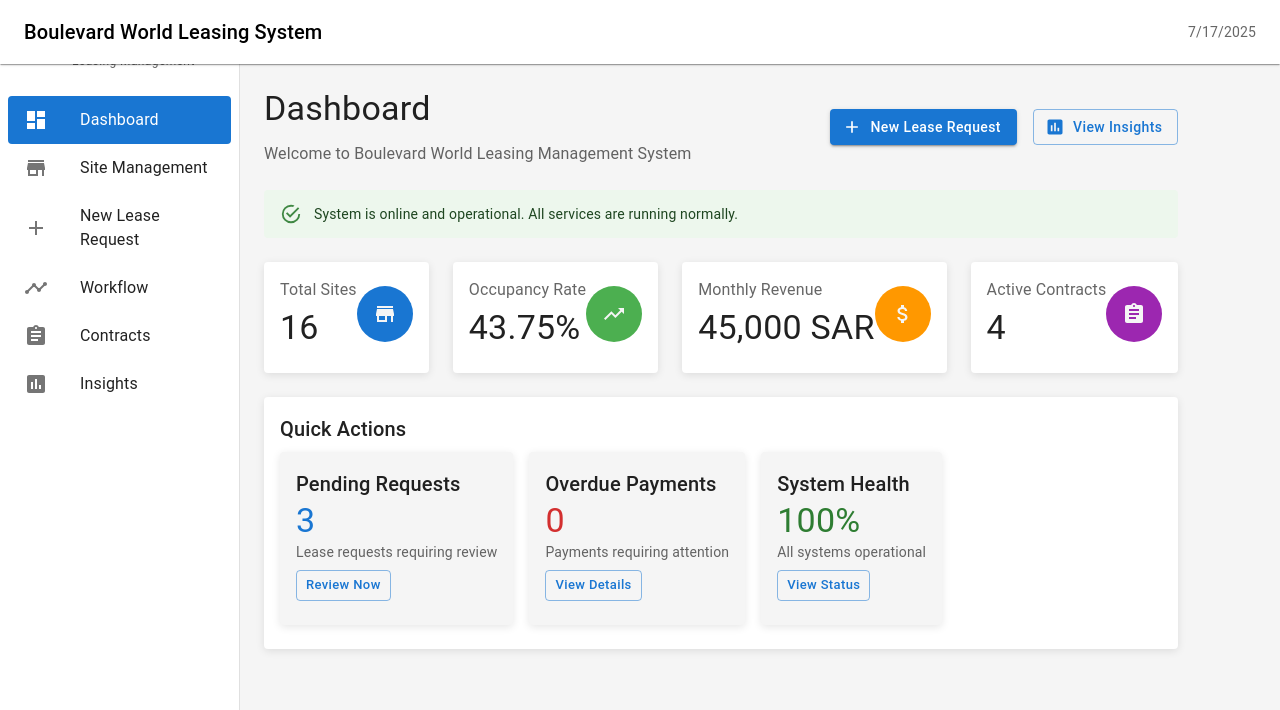
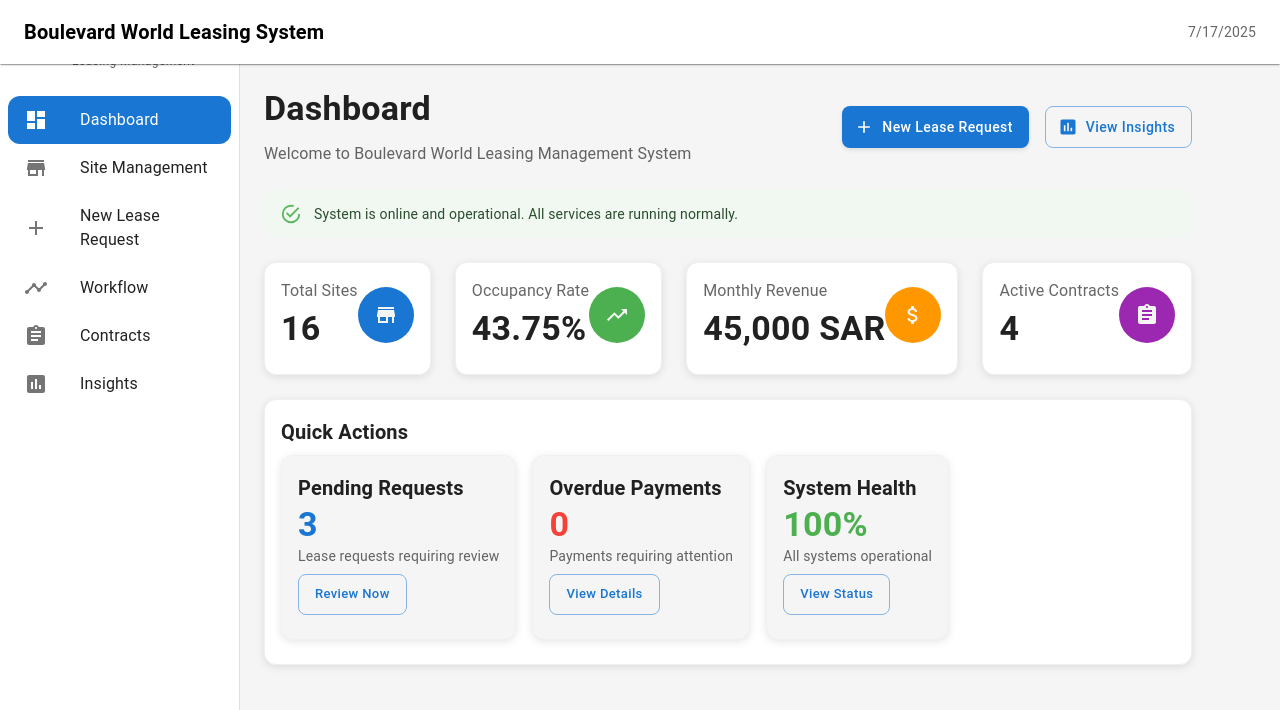
Before and after one commit to msufyanabbas/smart-lease-management-system, a React (Vite) app: page / in a window 1280 px wide. Shown: the top 710 px of the page. Built offline with nearby package versions, Linux system fonts and the light colour scheme; some icons are missing.

Commit message:
improve theme for the application

```diff
--- a/src/theme.js
+++ b/src/theme.js
@@ -4,22 +4,71 @@ const theme = createTheme({
   palette: {
     primary: {
       main: '#1976d2',
+      light: '#42a5f5',
+      dark: '#1565c0',
     },
     secondary: {
       main: '#dc004e',
+      light: '#ff5983',
+      dark: '#9a0036',
     },
     background: {
       default: '#f5f5f5',
+      paper: '#ffffff',
+    },
+    success: {
+      main: '#4caf50',
+    },
+    warning: {
+      main: '#ff9800',
+    },
+    error: {
+      main: '#f44336',
+    },
+    info: {
+      main: '#2196f3',
     },
   },
   typography: {
     fontFamily: '"Roboto", "Helvetica", "Arial", sans-serif',
+    h4: {
+      fontWeight: 600,
+      fontSize: '2.125rem',
+    },
+    h5: {
+      fontWeight: 600,
+      fontSize: '1.5rem',
+    },
+    h6: {
+      fontWeight: 600,
+      fontSize: '1.25rem',
+    },
+    body1: {
+      fontSize: '1rem',
+      lineHeight: 1.5,
+    },
+    body2: {
+      fontSize: '0.875rem',
+      lineHeight: 1.43,
+    },
+  },
+  shape: {
+    borderRadius: 12,
   },
   components: {
     MuiButton: {
       styleOverrides: {
         root: {
           textTransform: 'none',
+          borderRadius: 8,
+          fontWeight: 500,
+          padding: '8px 16px',
+        },
+        contained: {
+          boxShadow: '0px 2px 4px rgba(0,0,0,0.1)',
+          '&:hover': {
+            boxShadow: '0px 4px 8px rgba(0,0,0,0.15)',
+          },
         },
       },
     },
@@ -27,6 +76,80 @@ const theme = createTheme({
       styleOverrides: {
         root: {
           boxShadow: '0px 2px 8px rgba(0,0,0,0.1)',
+          borderRadius: 12,
+          border: '1px solid #f0f0f0',
+        },
+      },
+    },
+    MuiStepper: {
+      styleOverrides: {
+        root: {
+          padding: '24px 0',
+        },
+      },
+    },
+    MuiChip: {
+      styleOverrides: {
+        root: {
+          borderRadius: 8,
+          fontWeight: 500,
+        },
+      },
+    },
+    MuiDataGrid: {
+      styleOverrides: {
+        root: {
+          border: 'none',
+          '& .MuiDataGrid-cell': {
+            borderBottom: '1px solid #f0f0f0',
+          },
+          '& .MuiDataGrid-columnHeaders': {
+            backgroundColor: '#fafafa',
+            borderBottom: '2px solid #e0e0e0',
+          },
+        },
+      },
+    },
+    MuiTable: {
+      styleOverrides: {
+        root: {
+          '& .MuiTableHead-root': {
+            '& .MuiTableCell-root': {
+              backgroundColor: '#fafafa',
+              fontWeight: 600,
+              color: '#666',
+            },
+          },
+          '& .MuiTableRow-root': {
+            '&:hover': {
+              backgroundColor: '#f9f9f9',
+            },
+          },
+        },
+      },
+    },
+    MuiDialog: {
+      styleOverrides: {
+        paper: {
+          borderRadius: 12,
+        },
+      },
+    },
+    MuiAccordion: {
+      styleOverrides: {
+        root: {
+          borderRadius: 8,
+          '&:before': {
+            display: 'none',
+          },
+        },
+      },
+    },
+    MuiTab: {
+      styleOverrides: {
+        root: {
+          textTransform: 'none',
+          fontWeight: 500,
         },
       },
     },
```
